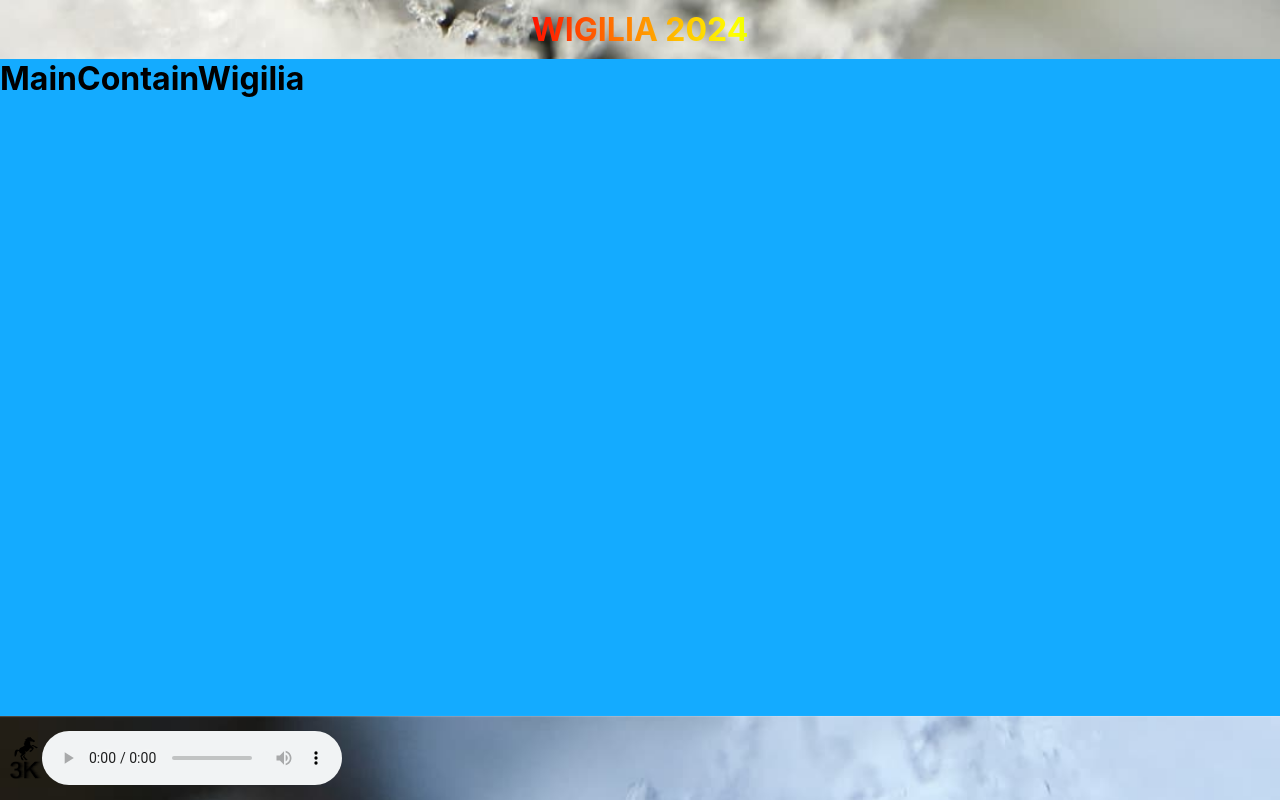
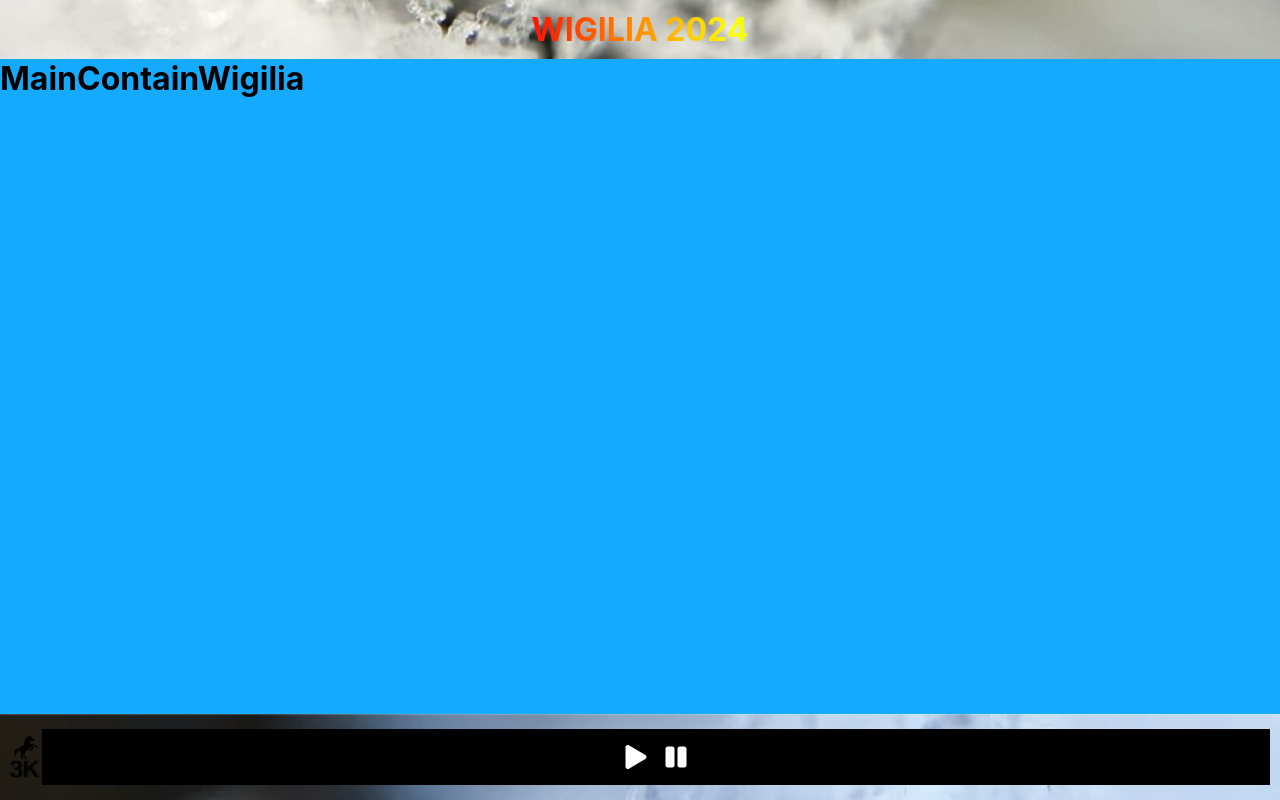
Before and after one commit to KonradKinok/wigilia2024, a React (Vite) app: page / in a window 1280 px wide. Both pictures are taken after a click on the button "CLICK!". Built offline with nearby package versions, Linux system fonts and the light colour scheme; a web font is replaced by a local one.

Commit message:
18.11.2024

```diff
--- a/src/components/Footer/Footer.module.scss
+++ b/src/components/Footer/Footer.module.scss
@@ -1,10 +1,8 @@
 .footer {
-    width: 100%;
-    height: 84px;
     display: flex;
     flex-wrap: nowrap;
     align-items: center;
-
+    justify-content: space-between;
     background-color: var(--footer-background);
     background-image: url("../../images/footer/sniezek-footer.jpg");
     background-size: cover;
@@ -13,13 +11,13 @@
     color: white;
     box-shadow: inset 0px 2px 1px -1px rgba(255, 255, 255, 0.2),
         0px 1px 1px 0px rgba(255, 255, 255, 0.14), 0px 1px 3px 0px rgba(255, 253, 253, 0.12);
-    margin: auto auto;
 }
 
 .footer-container {
     display: flex;
     align-items: center;
-
+    justify-content: flex-start;
+    flex: 0;
 }
 
 .footer-logo {
@@ -30,7 +28,8 @@
 }
 
 .footer-container-text {
-    padding-left: 20px;
+    text-align: center;
+    flex: 1;
 }
 
 
--- a/src/components/Footer/Footer.tsx
+++ b/src/components/Footer/Footer.tsx
@@ -16,12 +16,12 @@ export const Footer: React.FC<FooterProps> = ({ isWigiliaOpen }) => {
           <img src={footerLogoImage} alt="logoImage" width="24" />
           <img src={footerLogoText} alt="logoText" />
         </div>
+      </div>
+      <div className={scss["footer-container-text"]}>
         {isWigiliaOpen ? (
           <MusicPlayer />
         ) : (
-          <div className={scss["footer-container-text"]}>
-            <p className={scss["footer-text"]}>Wesołych Świąt!!!</p>
-          </div>
+          <p className={scss["footer-text"]}>Wesołych Świąt!!!</p>
         )}
       </div>
     </footer>
--- /dev/null
+++ b/src/components/MusicPlayer/MusicPlayer.module.scss
@@ -0,0 +1,46 @@
+.custom-audio-player {
+    width: 90%;
+    /* Dopasowanie szerokości */
+    border: 2px solid #55057a;
+    /* Obrys */
+    border-radius: 10px;
+    /* Zaokrąglenia */
+    background-color: #443c3c;
+    /* Tło */
+    box-shadow: 0px 4px 6px rgba(0, 0, 0, 0.1);
+    /* Cień */
+}
+
+// audio {
+//     display: none;
+//     /* Ukryj domyślny odtwarzacz */
+// }
+
+// .custom-audio-controls {
+//     display: flex;
+//     align-items: center;
+//     justify-content: space-between;
+//     background-color: #f4f4f4;
+//     padding: 10px;
+//     border: 2px solid #55057a;
+//     border-radius: 10px;
+//     width: 100%;
+//     max-width: 500px;
+// }
+
+// .play-btn,
+// .pause-btn {
+//     background: #55057a;
+//     color: white;
+//     border: none;
+//     border-radius: 5px;
+//     padding: 5px 10px;
+//     cursor: pointer;
+// }
+
+// .progress-bar {
+//     width: 100%;
+//     margin: 0 10px;
+//     appearance: none;
+//     /* Usuwa styl natywny */
+// }
--- a/src/components/MusicPlayer/MusicPlayer.tsx
+++ b/src/components/MusicPlayer/MusicPlayer.tsx
@@ -1,12 +1,88 @@
 import { musicSource } from "./musicSource";
+import scss from "./MusicPlayer.module.scss";
+import { useRef } from "react";
+import { useEffect } from "react";
+import { FaPlay, FaPause } from "react-icons/fa";
+import { useAudio } from "../hooks/useAudio";
+// export const MusicPlayer: React.FC = () => {
+//   const sourceMusic = musicSource(); // Pobiera losową ścieżkę
 
-export const MusicPlayer: React.FC = () => {
-  const sourceMusic = musicSource(); // Pobiera losową ścieżkę
+//   return (
+//     <audio
+//       controls
+//       preload="auto"
+//       autoPlay
+//       className={scss["custom-audio-player"]}
+//     >
+//       <source src={sourceMusic} type="audio/mpeg" />
+//       Your browser does not support the <code>audio</code> element.
+//     </audio>
+//   );
+// };
+
+const css = {
+  player: {
+    backgroundColor: "black",
+    width: "100%",
+  },
+  row: {
+    padding: "1rem",
+    display: "flex",
+    alignItems: "center",
+    justifyContent: "center",
+    gap: "1rem",
+  },
+  btn: {
+    cursor: "pointer",
+    border: "none",
+    backgroundColor: "transparent",
+    display: "flex",
+    alignItems: "center",
+    justifyContent: "center",
+    color: "white",
+  },
+};
+
+export const MusicPlayer = () => {
+  const sourceMusic = musicSource();
+  const audio = useAudio(sourceMusic);
+  const ref = useRef(null);
+
+  const play = audio.play.bind(audio);
+
+  const pause = audio.pause.bind(audio);
+
+  useEffect(() => {
+    const updateTime = () => {
+      const audioProgress = (
+        (audio.currentTime / audio.duration) *
+        100
+      ).toFixed(2);
+      console.log(`${audioProgress}%`);
+
+      if (ref.current) {
+        ref.current.style.background = `linear-gradient(90deg, orange 0%, orange ${audioProgress}%, black ${audioProgress}%, black 100%)`;
+      }
+    };
+
+    const interval = setInterval(updateTime, 300);
+
+    if (audio.paused) clearInterval(interval);
+
+    return () => clearInterval(interval);
+  }, [audio]);
 
   return (
-    <audio controls preload="auto" autoPlay>
-      <source src={sourceMusic} type="audio/mpeg" />
-      Your browser does not support the <code>audio</code> element.
-    </audio>
+    <section style={css.player} ref={ref}>
+      <div style={css.row}>
+        <button style={css.btn} className="hoverable" onClick={play}>
+          <FaPlay size={24} />
+        </button>
+
+        <button style={css.btn} className="hoverable" onClick={pause}>
+          <FaPause size={24} />
+        </button>
+      </div>
+    </section>
   );
 };
```
